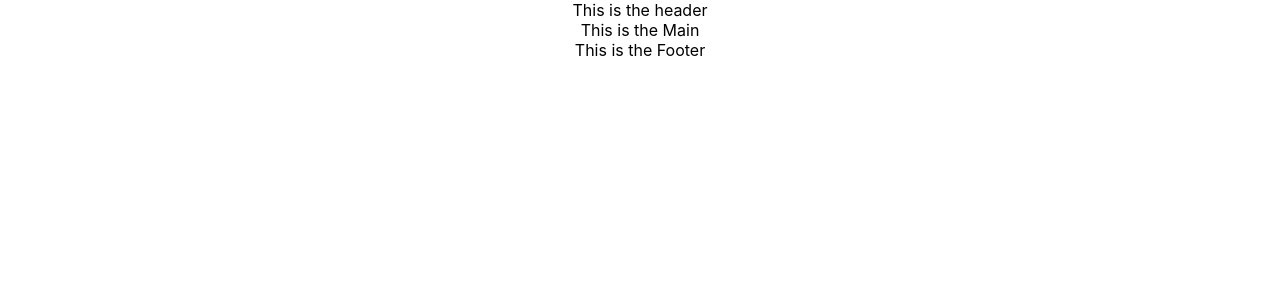
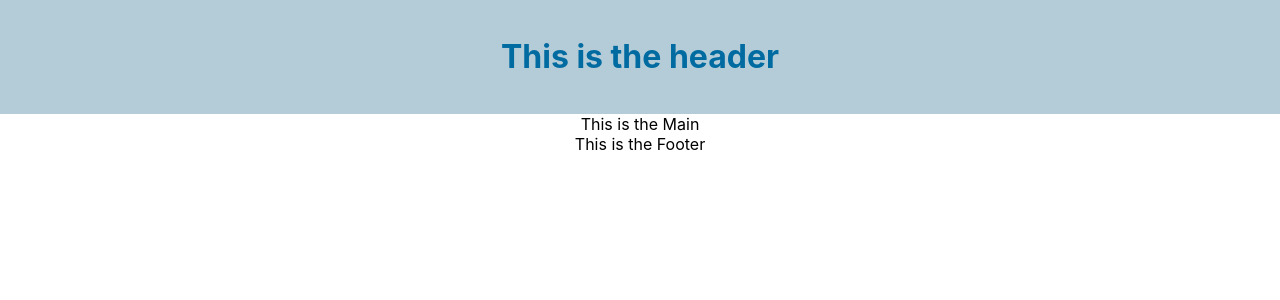
Before and after one commit to filipemgf/popcorn-time, a React (Create React App) app: page / in a window 1280 px wide. Shown: the top 300 px of the page. Built offline with nearby package versions, Linux system fonts and the light colour scheme.

Commit message:
updated folder structure for styles

```diff
--- /dev/null
+++ b/src/components/Header.css
@@ -0,0 +1,8 @@
+.Header {
+	background-color: rgb(179, 204, 216);
+	padding: 1rem;
+	margin: 0;
+}
+.Header h1 {
+	color: rgb(0, 107, 161);
+}
--- a/src/components/Header.js
+++ b/src/components/Header.js
@@ -1,7 +1,9 @@
+import './Header.css';
+
 export function Header() {
 	return (
-		<>
-			<header>This is the header</header>
-		</>
+		<header className="Header">
+			<h1>This is the header</h1>
+		</header>
 	);
 }
--- a/src/index.css
+++ b/src/index.css
@@ -1,5 +1,6 @@
 body {
 	margin: 0;
+	padding: 0;
 	font-family: -apple-system, BlinkMacSystemFont, 'Segoe UI', 'Roboto', 'Oxygen',
 		'Ubuntu', 'Cantarell', 'Fira Sans', 'Droid Sans', 'Helvetica Neue',
 		sans-serif;
--- a/src/index.js
+++ b/src/index.js
@@ -6,9 +6,9 @@
 
 const root = ReactDOM.createRoot(document.getElementById('root'));
 root.render(
-  <React.StrictMode>
-    <App />
-  </React.StrictMode>
+	<React.StrictMode>
+		<App />
+	</React.StrictMode>
 );
 
 // If you want to start measuring performance in your app, pass a function
```
Lines whose indentation alone changed are shown as unchanged.
